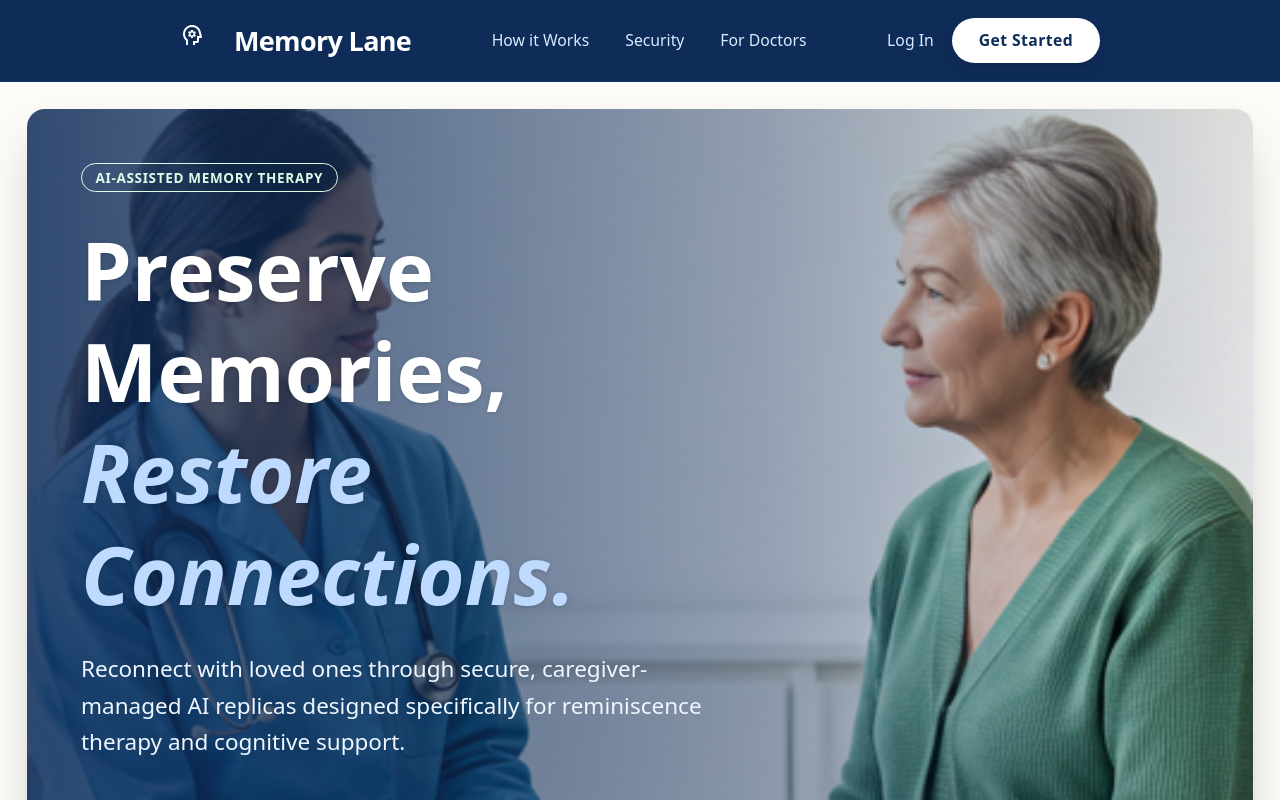
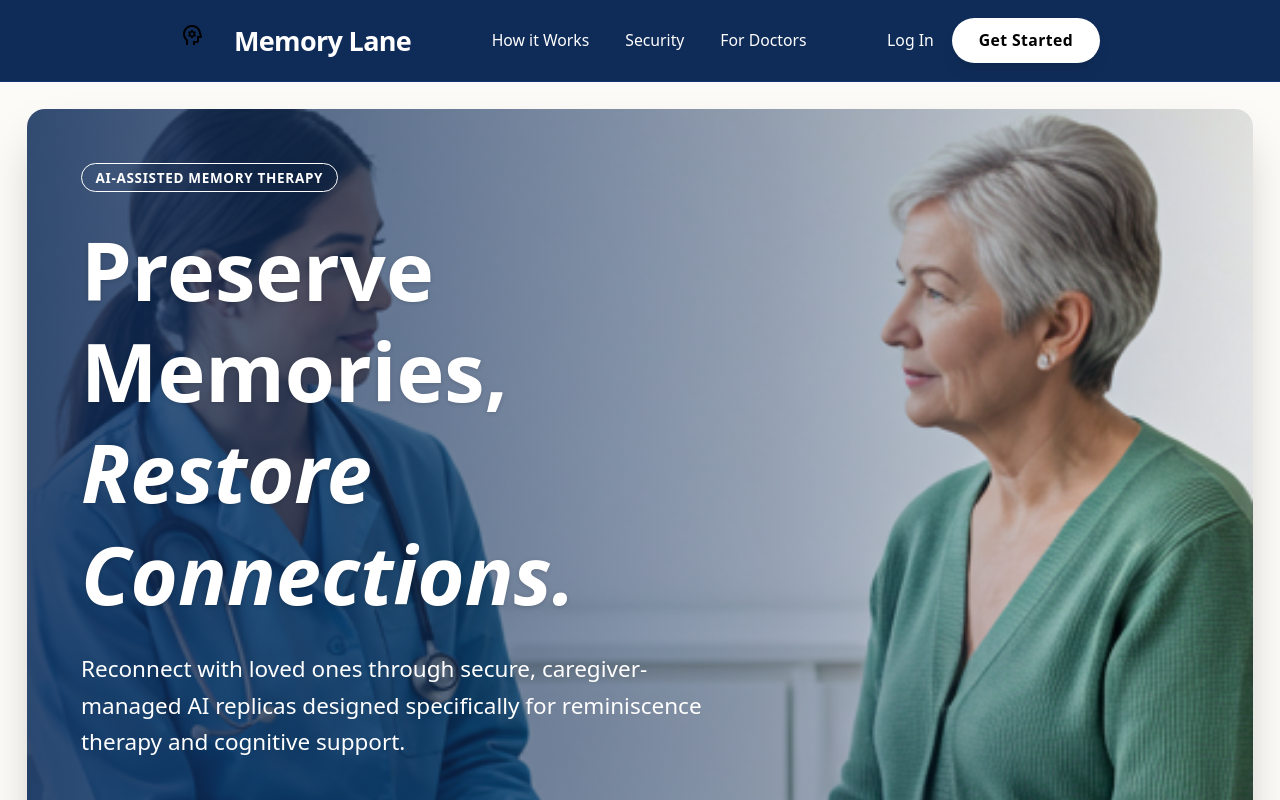
Before and after one commit to AlphaTechini/Memory-Lane, a SvelteKit app in the folder Frontend/: page / in a window 1280 px wide. Shown: the top 800 px of the page. Built offline with nearby package versions, Linux system fonts and the light colour scheme; no server answers.

Commit message:
Fixed styling to ensure light text on dark background and vice versa

```diff
--- a/Frontend/eslint.config.js
+++ b/Frontend/eslint.config.js
@@ -3,6 +3,7 @@ import js from '@eslint/js';
 import svelte from 'eslint-plugin-svelte';
 import globals from 'globals';
 import { fileURLToPath } from 'node:url';
+import svelteParser from 'svelte-eslint-parser';
 
 const gitignorePath = fileURLToPath(new URL('./.gitignore', import.meta.url));
 
@@ -11,6 +12,13 @@ export default [
 	js.configs.recommended,
 	...svelte.configs.recommended,
 	{
+		files: ['**/*.svelte'],
+		languageOptions: {
+			parser: svelteParser,
+			globals: { ...globals.browser, ...globals.node }
+		}
+	},
+	{
 		languageOptions: {
 			globals: { ...globals.browser, ...globals.node }
 		}
--- a/Frontend/src/app.css
+++ b/Frontend/src/app.css
@@ -55,10 +55,42 @@ body {
   font-family: 'Lato', 'Open Sans', system-ui, -apple-system, sans-serif;
   line-height: var(--line-height-base);
   background-color: var(--color-bg-primary);
-  color: var(--color-text-primary);
+  color: #000000;
   -webkit-font-smoothing: antialiased;
   -moz-osx-font-smoothing: grayscale;
 }
+
+/* ===================================================
+   CONTRAST RULES: light bg = dark text, vice versa
+   =================================================== */
+
+/* In light mode, force all text in main content black
+   unless it's inside a dark-background element. */
+:not(.dark) main h1,
+:not(.dark) main h2,
+:not(.dark) main h3,
+:not(.dark) main h4,
+:not(.dark) main h5,
+:not(.dark) main h6,
+:not(.dark) main p,
+:not(.dark) main span:not([class*="text-white"]):not([class*="text-green"]):not([class*="text-blue"]:not([class*="text-yellow"])),
+:not(.dark) main a:not([class*="text-white"]),
+:not(.dark) main label,
+:not(.dark) main legend {
+  color: #000000;
+}
+
+/* Exempt elements inside dark-background containers */
+:not(.dark) main [class*="bg-primary"] *,
+:not(.dark) main [class*="bg-blue-9"] *,
+:not(.dark) main [class*="bg-navy"] *,
+:not(.dark) main button[class*="bg-primary"],
+:not(.dark) main button[class*="bg-blue"],
+:not(.dark) main button[class*="bg-primary"] *,
+:not(.dark) main button[class*="bg-blue"] * {
+  color: #ffffff;
+}
+
 
 /* ============================================
    TACTILE BUTTON STYLES
--- a/Frontend/src/routes/+layout.svelte
+++ b/Frontend/src/routes/+layout.svelte
@@ -62,7 +62,7 @@
 </svelte:head>
 
 <div
-  class="min-h-screen bg-cream-50 dark:bg-charcoal-900 text-charcoal-800 dark:text-cream-100 font-accessible transition-colors duration-200"
+  class="min-h-screen bg-cream-50 dark:bg-charcoal-900 text-black dark:text-cream-100 font-accessible transition-colors duration-200"
 >
   {#if showBanner && !isHomepage}
     <div class="fixed top-0 left-0 w-full z-50">
--- a/Frontend/src/routes/dashboard/+page.svelte
+++ b/Frontend/src/routes/dashboard/+page.svelte
@@ -114,7 +114,7 @@
 
 {#if authChecked && isAuth}
   <div
-    class="bg-[#F5F5F2] dark:bg-background-dark text-text-light dark:text-text-dark transition-colors duration-300 min-h-screen flex font-sans selection:bg-primary/20 selection:text-primary"
+    class="bg-[#F5F5F2] dark:bg-background-dark text-black dark:text-text-dark transition-colors duration-300 min-h-screen flex font-sans selection:bg-primary/20 selection:text-primary"
   >
     <!-- Sidebar -->
     <Sidebar {userRole} />
```
